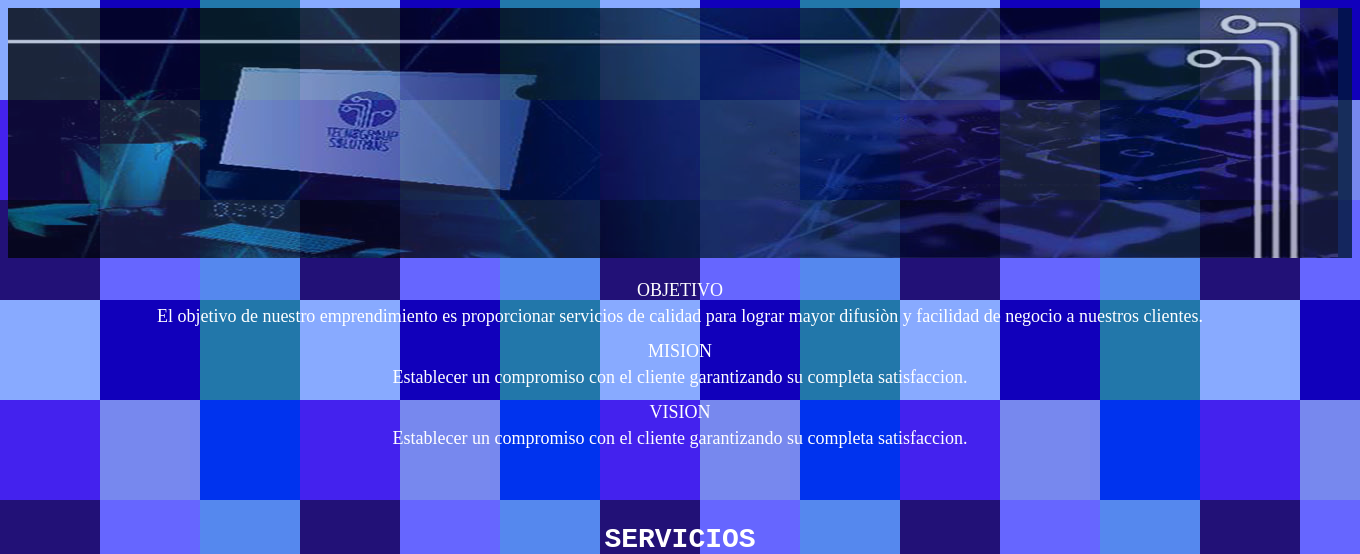
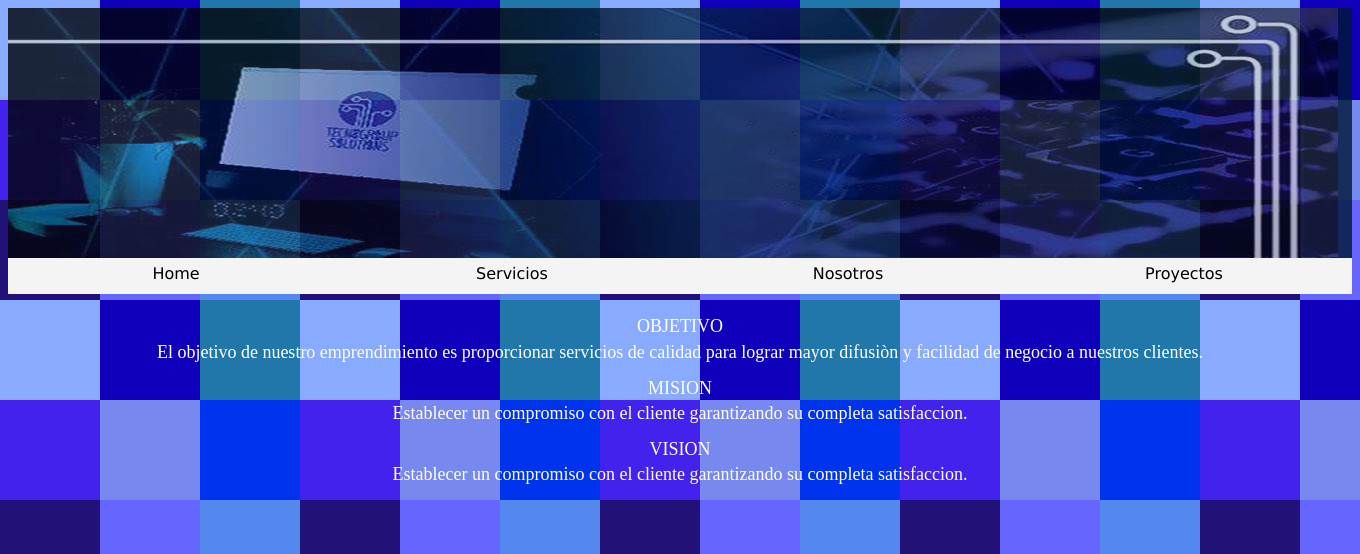
Before and after one commit to TecnoGroup/miWeb, a PHP site: page / in a window 1360 px wide. Shown: the top 554 px of the page. Run offline with PHP 8.4, Linux system fonts and the light colour scheme.

Commit message:
Add files via upload

```diff
--- a/public_html/css/style.css
+++ b/public_html/css/style.css
@@ -37,50 +37,28 @@ body {
 #imagen1{
 	border:double;
 	}
-.lista1,.lista2,.lista3{
+.lista1,.lista2,.lista3,.lista4{
 	cursor:pointer;
 	height:30px;
 	font-family:Verdana, Geneva, sans-serif;
-
+	color:#000;
 }
-ul#menuu li{
-	list-style:none;
-	font-family:"Courier New", Courier, monospace;
+.menuu{
+  background: #F4F4F4;
+  list-style: none;
+  margin: 0;
+  padding: 0;
+  overflow: hidden;
+  }
+ul.menuu li{
+	float: left;
+	width: 25%;
 }
-ul#menuu li a{
-	position: relative;
-	color:#FFF;
-	overflow:hidden;
-	text-decoration:none;
-	font-weight:bold;
-
-}
-ul#menuu li a:before{
-	position: absolute;
-	margin-left:0px;
-	margin-left:-40px;
-	top: 0px;
-	left: 0px;
-	z-index: 1;
-	width:160px;
-	padding: 10px 20px;
-	background: none repeat scroll 0% 0% #FFF;
-	color: #00102A;
-	content: attr(title);
-	transition: transform 0.8s ease 0s;
-}
-ul#menuu li a span{
-	display: block;
-	margin-left:-40px;
-	position: relative;
-	padding: 10px 20px;
-	background: none repeat scroll 0% 0% #00102A;
-	transition: transform 0.8s ease 0s;
-	z-index: 2;
-}
-
-ul#menuu li a:hover span{
-	transform: translatex(100%);
+ul.menuu li a{
+	text-align:center;
+  	display: block;
+  	padding: .2em;
+  	text-decoration: none;
 }
 .container {
   padding-right: 15px;
--- a/public_html/index.php
+++ b/public_html/index.php
@@ -9,22 +9,20 @@
 <script type="text/javascript" src="js/jquery.flip.js"></script>
 <script type="text/javascript" src="js/jquery.flip.min.js"></script>
 <script type="text/javascript" src="js/custom.js"></script>
+<script>
 
+</script>
 </head>
     <div id="cabecera">
         <img src="images/logo.jpg" id="img"/>
     </div>
 <body>
-    <div id="menu"></div>
-    <!--
-	<div id="menu">
-    <ul id="menuu">
-        <li><a href="#" title="Home"><span>Home</span></a></li>
-        <li><a href="#" title="Servicios"><span>Servicios</span></a></li>
-        <li><a href="#" title="Nosotros"><span>Nosotros</span></a></li>
+    <ul class="menuu">
+        <li><a class="lista1" href="#" title="Home">Home</a></li>
+        <li><a class="lista2" href="#" title="Servicios">Servicios</a></li>
+        <li><a class="lista3" href="#" title="Nosotros">Nosotros</a></li>
+        <li><a class="lista4" href="#" title="Proyectos">Proyectos</a></li>
     </ul>
-    </div>
-    -->
     <div>
         <div align="center" style="font-size:18px;margin-top:20px">OBJETIVO
             <p>
--- a/public_html/js/custom.js
+++ b/public_html/js/custom.js
@@ -2,23 +2,38 @@
 
 $(document).ready(function(){
 	$(".lista1").hover(function(){
+		$(".lista1").css("background-color", "#00102A");
 		$(".lista1").css("color", "#FFF");
 		}, function(){
-			$(".lista1").css("color", "#CCC");
+			$(".lista1").css("background-color", "#F4F4F4");
+			$(".lista1").css("color", "#000");
 		});
 });
 $(document).ready(function(){
 	$(".lista2").hover(function(){
+		$(".lista2").css("background-color", "#00102A");
 		$(".lista2").css("color", "#FFF");
 		}, function(){
-			$(".lista2").css("color", "#CCC");
+			$(".lista2").css("background-color", "#F4F4F4");
+			$(".lista2").css("color", "#000");
 		});
 });
 $(document).ready(function(){
 	$(".lista3").hover(function(){
+		$(".lista3").css("background-color", "#00102A");
 		$(".lista3").css("color", "#FFF");
 		}, function(){
-			$(".lista3").css("color", "#CCC");
+			$(".lista3").css("background-color", "#F4F4F4");
+			$(".lista3").css("color", "#000");
+		});
+});
+$(document).ready(function(){
+	$(".lista4").hover(function(){
+		$(".lista4").css("background-color", "#00102A");
+		$(".lista4").css("color", "#FFF");
+		}, function(){
+			$(".lista4").css("background-color", "#F4F4F4");
+			$(".lista4").css("color", "#000");
 		});
 });
 
```
